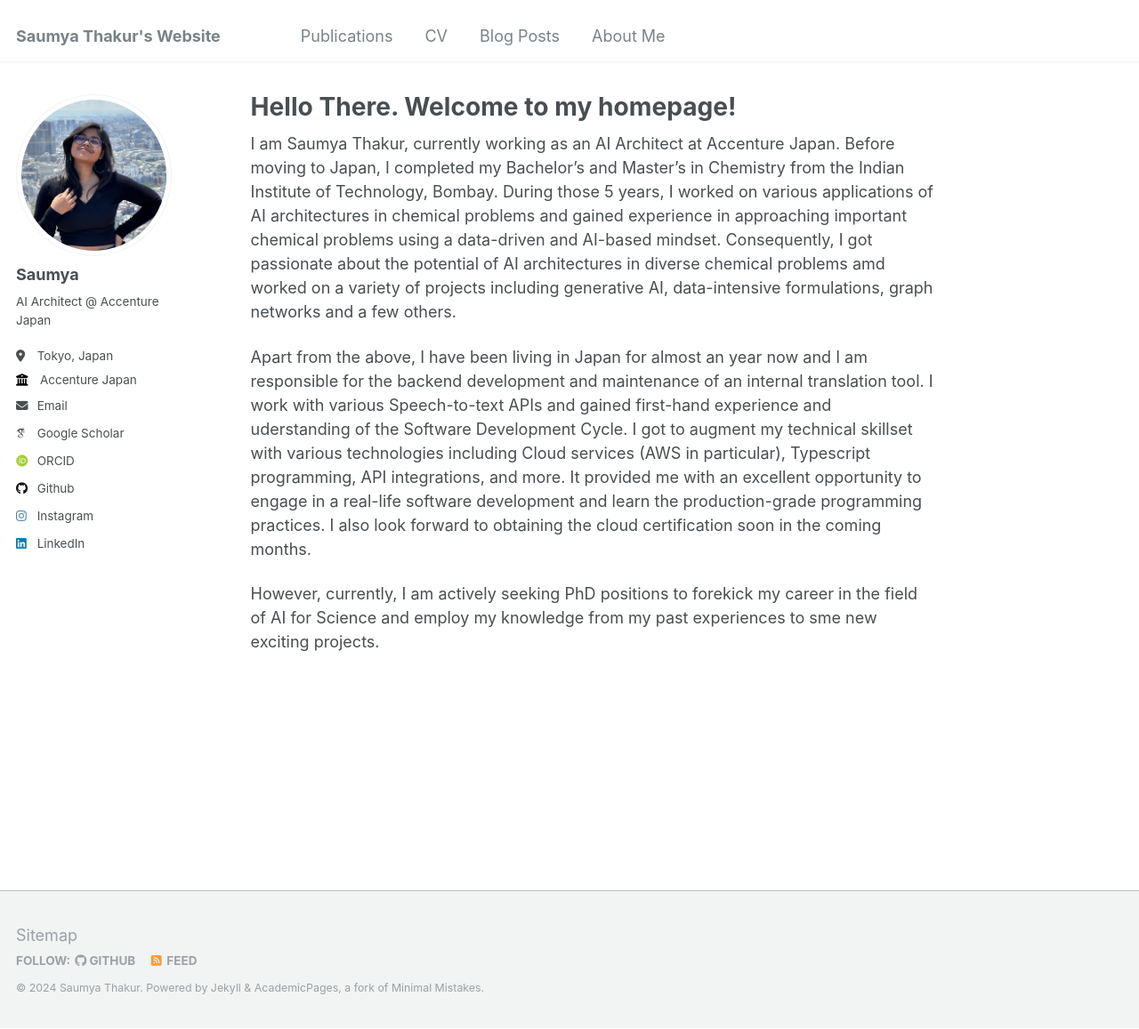
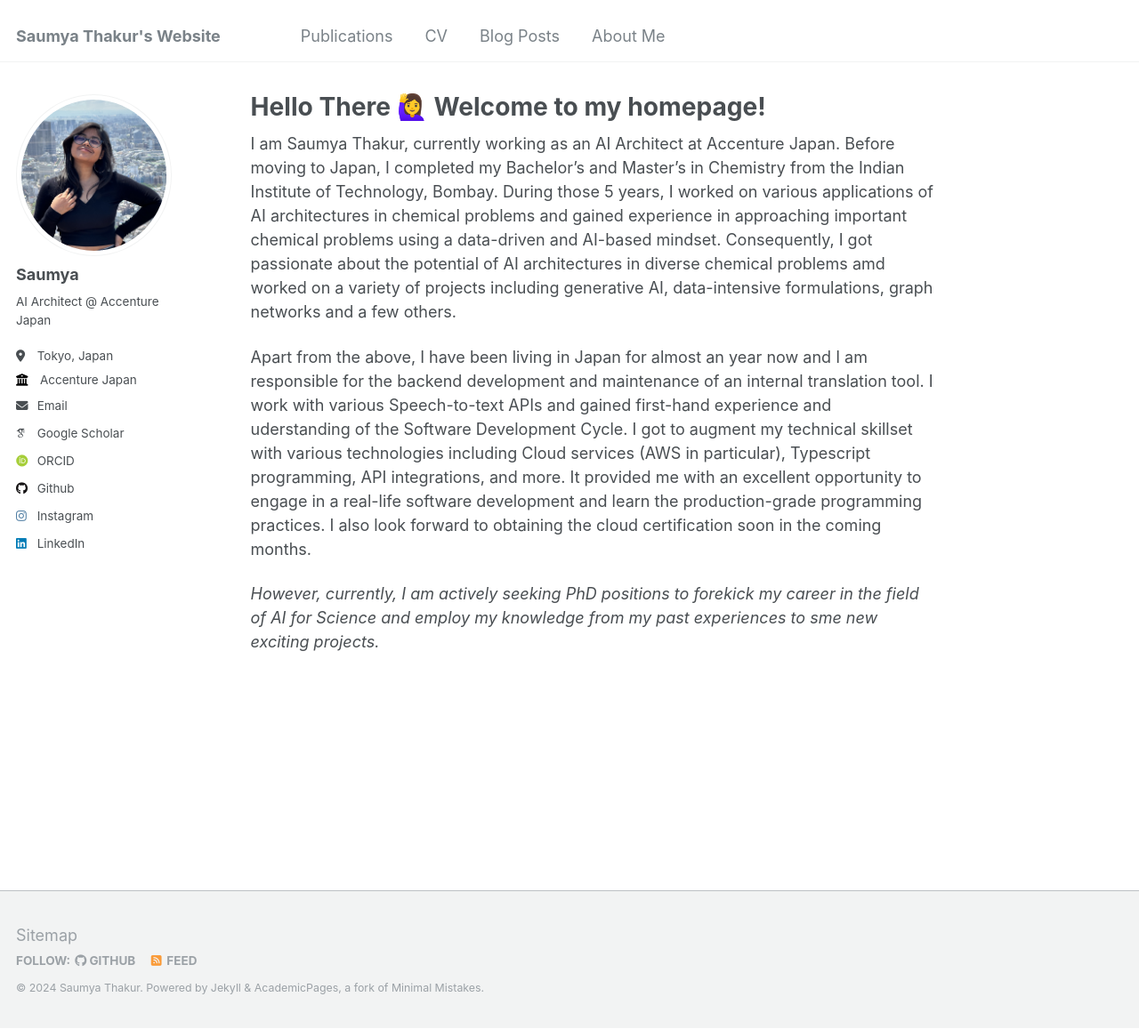
Before and after one commit to sthakurr/sthakurr.github.io, a Jekyll site: the page built from _pages/about.md, in a window 1280 px wide and 1157 px high. Shown: the whole window at 89% size. Built offline with Jekyll 4.4.1, drawn with Linux system fonts in a browser that asks for light colours; some web fonts are replaced.

```diff
--- a/_pages/about.md
+++ b/_pages/about.md
@@ -1,6 +1,6 @@
 ---
 permalink: /
-title: "Hello There. Welcome to my homepage!"
+title: "Hello There 🙋‍♀️ Welcome to my homepage!"
 author_profile: true
 redirect_from:
   - /about/
@@ -11,4 +11,4 @@ I am Saumya Thakur, currently working as an AI Architect at Accenture Japan. Bef
 
 Apart from the above, I have been living in Japan for almost an year now and I am responsible for the backend development and maintenance of an internal translation tool. I work with various Speech-to-text APIs and gained first-hand experience and uderstanding of the Software Development Cycle. I got to augment my technical skillset with various technologies including Cloud services (AWS in particular), Typescript programming, API integrations, and more. It provided me with an excellent opportunity to engage in a real-life software development and learn the production-grade programming practices. I also look forward to obtaining the cloud certification soon in the coming months.
 
-However, currently, I am actively seeking PhD positions to forekick my career in the field of AI for Science and employ my knowledge from my past experiences to sme new exciting projects.
+<i>However, currently, I am actively seeking PhD positions to forekick my career in the field of AI for Science and employ my knowledge from my past experiences to sme new exciting projects.</i>
```
Also changed, not shown: images/ubc/20220512_204747.jpg (added), images/ubc/20220606_211738.jpg (added), images/ubc/20220624_195901.jpg (added), images/ubc/20220709_170803.jpg (added), images/ubc/IMG_20220529_213329.jpg (added), images/ubc/IMG_20220605_175955.jpg (added), images/ubc/IMG_20220624_214847.jpg (added), images/ubc/IMG_20220724_141443.jpg (added), 3 other files.
